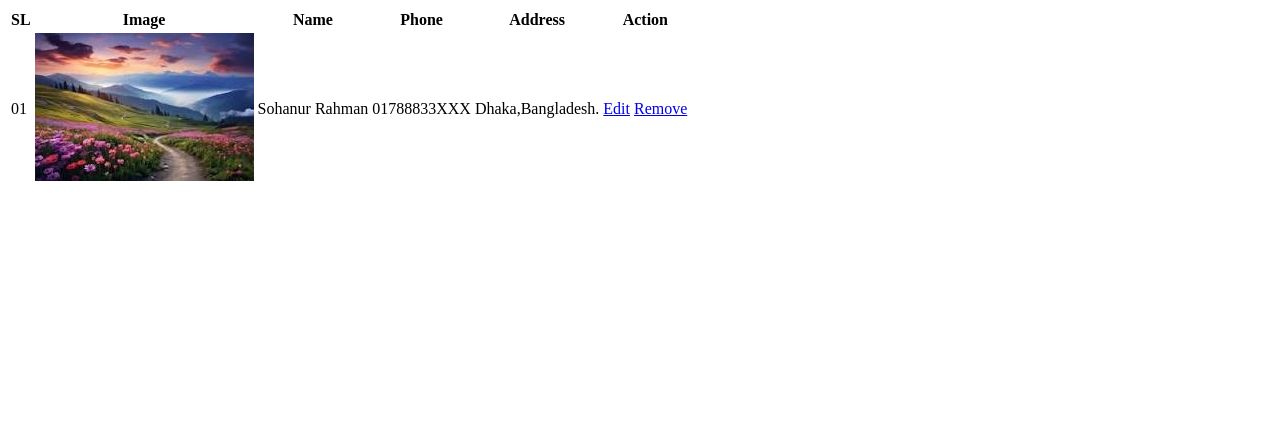
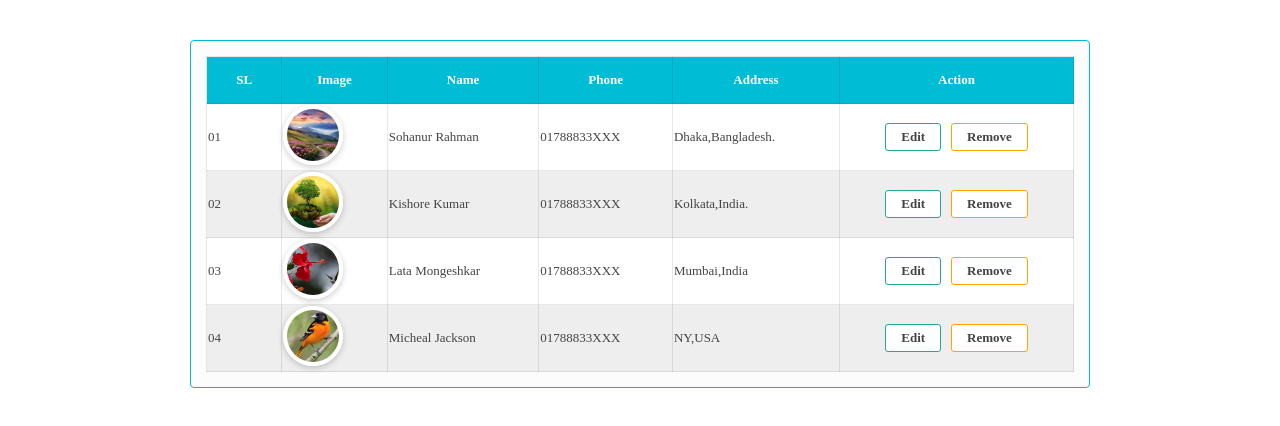
Before and after one commit to ProgrammerSohan/Responsive-Table-HTML-CSS, a plain HTML site: page index.html in a window 1280 px wide. Drawn offline with Linux system fonts and the light colour scheme.

Commit message:
02_table-ok

```diff
--- a/index.html
+++ b/index.html
@@ -41,6 +41,54 @@
 
                </tr>
 
+                <tr>
+                   <td>02</td>
+                   <td><img src="pic2.jpg" alt=""></td>
+                   <td>Kishore Kumar</td>
+                   <td>01788833XXX</td>
+                   <td>Kolkata,India.</td>
+                   <td>
+                       <span class="action_btn">
+                           <a href="#">Edit</a>
+                           <a href="#">Remove</a>
+                       </span>
+
+                   </td>
+
+               </tr>
+
+               <tr>
+                   <td>03</td>
+                   <td><img src="pic3.jpg" alt=""></td>
+                   <td>Lata Mongeshkar</td>
+                   <td>01788833XXX</td>
+                   <td>Mumbai,India</td>
+                   <td>
+                       <span class="action_btn">
+                           <a href="#">Edit</a>
+                           <a href="#">Remove</a>
+                       </span>
+
+                   </td>
+
+               </tr>
+
+               <tr>
+                   <td>04</td>
+                   <td><img src="pic4.jpg" alt=""></td>
+                   <td>Micheal Jackson</td>
+                   <td>01788833XXX</td>
+                   <td>NY,USA</td>
+                   <td>
+                       <span class="action_btn">
+                           <a href="#">Edit</a>
+                           <a href="#">Remove</a>
+                       </span>
+
+                   </td>
+
+               </tr>
+
            </tbody>
 
        </table>
--- a/styles.css
+++ b/styles.css
@@ -0,0 +1,113 @@
+*{
+    box-sizing: border-box;
+
+}
+
+body{
+    margin:40px;
+
+}
+.table_responsive{
+    max-width: 900px;
+    border: 1px solid #00bcd4;
+    background: #efefef33;
+    padding: 15px;
+    overflow: auto;
+    margin: auto;
+    border-radius: 4px;
+
+    }
+table{
+    width:100%;
+    font-size: 13px;
+    color: #444;
+    white-space: nowrap;
+    border-collapse: collapse;
+
+}
+
+table>thead{
+    background: #00bcd4;
+    color:#fff;
+
+}
+
+table>thead th{
+    padding: 15px;
+
+}
+
+
+table th,
+table td{
+    border: 1px solid #00000017;
+}
+
+table>tbody>tr>td>img{
+    display:inline-block;
+    width: 60px;
+    height: 60px;
+    object-fit: cover;
+    border-radius: 50%;
+    border: 4px solid #fff;
+    box-shadow: 0 2px 6px #0003;
+
+
+}
+
+.action_btn{
+    display:flex;
+    justify-content: center;
+    gap: 10px;
+
+    }
+
+.action_btn>a{
+    text-decoration: none;
+    color: #444;
+    background:#fff;
+    border: 1px solid orange;
+    display: inline-block;
+    padding: 5px 15px;
+    font-weight: bold;
+    border-radius: 3px;
+    transition: 0.3s ease-in-out;
+
+}
+
+.action_btn>a:nth-child(1){
+    border-color: #26a69a;
+
+}
+.action_btn>a:nth-child(2){
+
+    border-color:orange;
+
+}
+
+.action_btn>a:nth-child(1):hover{
+  background: yellow;
+
+}
+
+.action_btn>a:nth-child(2):hover{
+    background: red;
+
+}
+
+
+table>tbody>tr{
+    background: #fff;
+    transition:0.3s ease-in-out;
+
+}
+
+
+table>tbody>tr:nth-child(even){
+    background: rgb(238,238,238);
+}
+
+table>tbody>tr:hover{
+    filter:drop-shadow(0px 2px 6px #0002);
+
+}
```
Also changed, not shown: pic4.jpg (added), table-screenshots.png (added).
